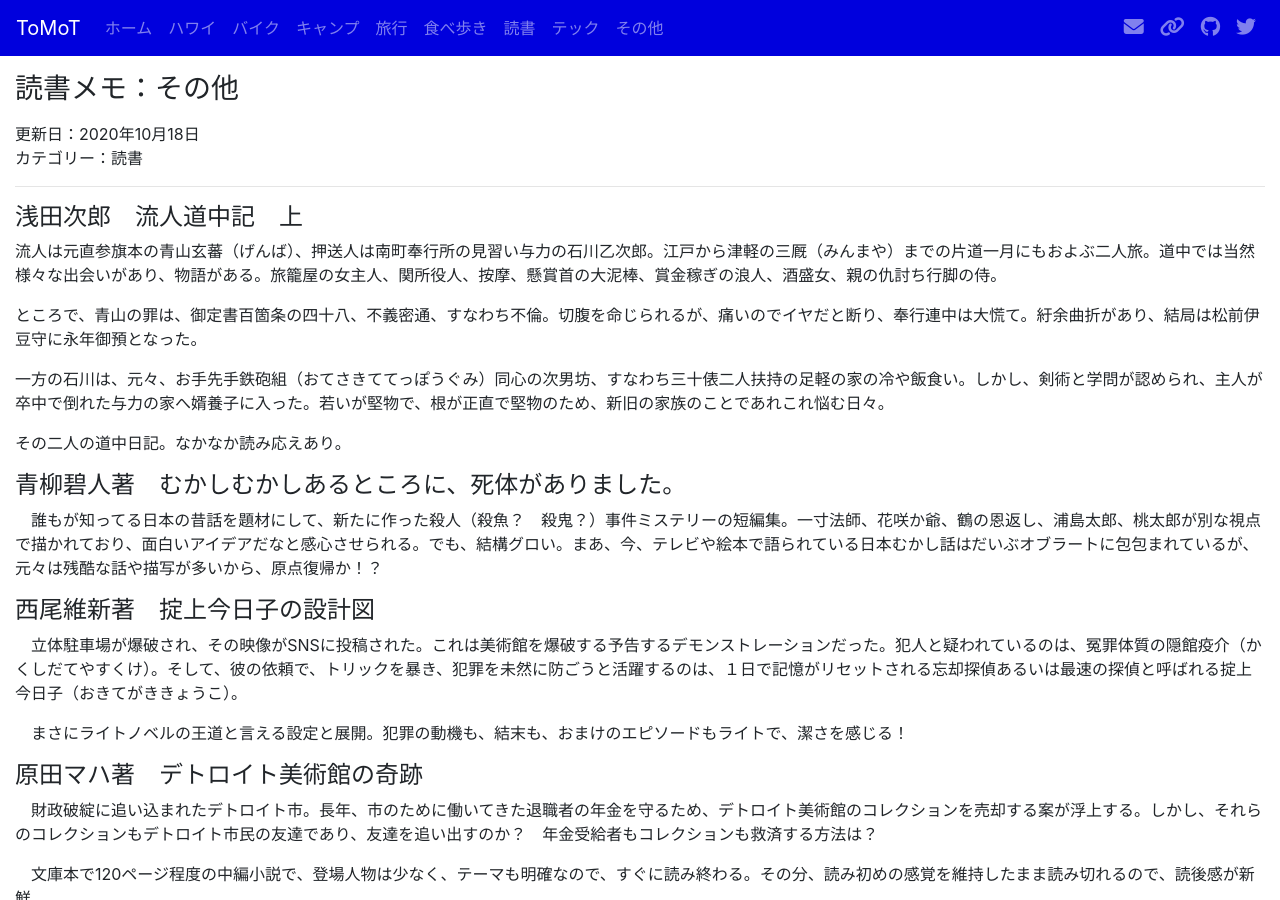
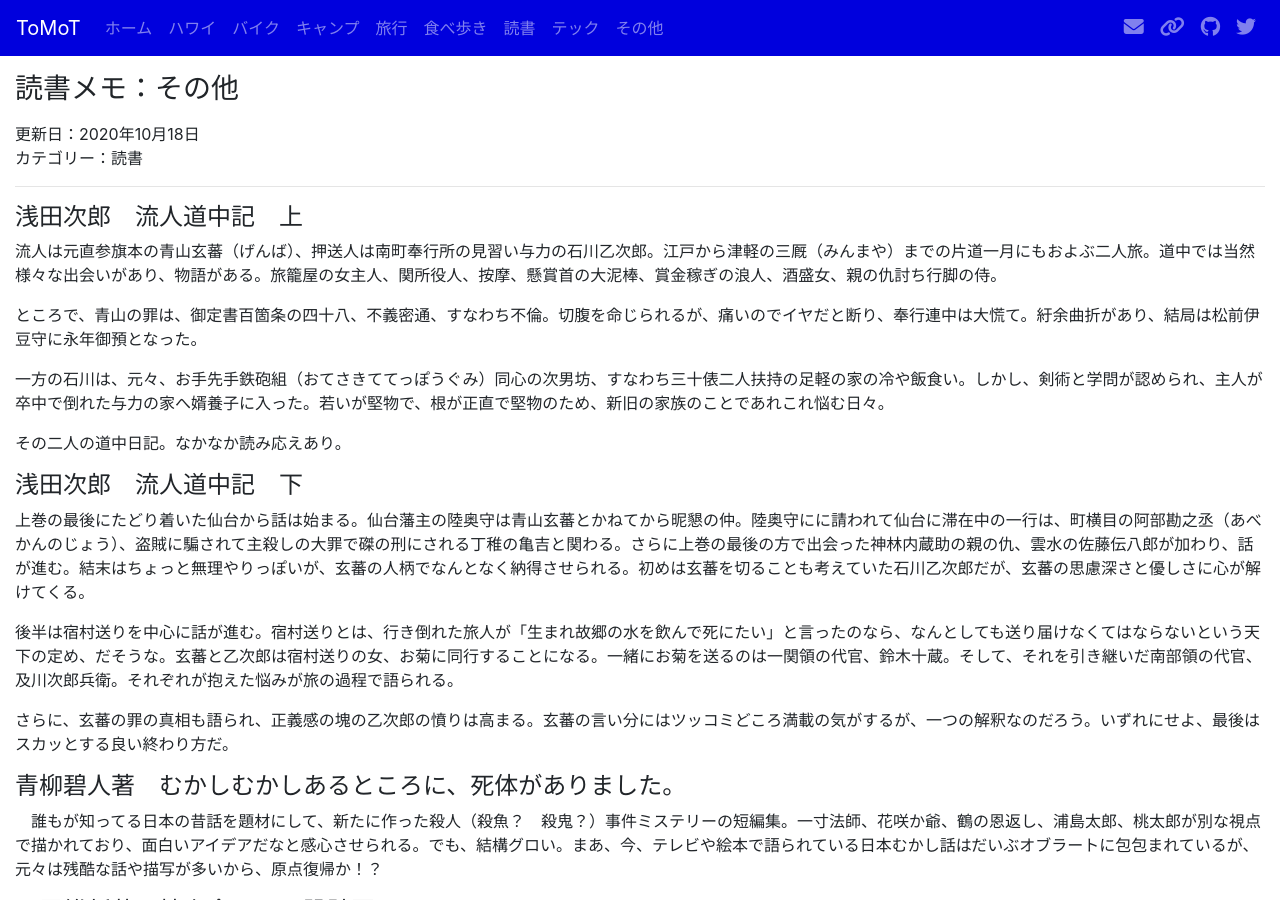
Before and after one commit to tomot/tomot.github.io, a Jekyll site: the page built from pages/book-etc.md, in a window 1280 px wide and 900 px high. Built offline with Jekyll 4.4.1, drawn with Linux system fonts in a browser that asks for light colours; nearby versions of some CDN libraries.

Commit message:
add a book by Asada

```diff
--- a/pages/book-etc.md
+++ b/pages/book-etc.md
@@ -13,6 +13,14 @@ categories: 読書
 一方の石川は、元々、お手先手鉄砲組（おてさきててっぽうぐみ）同心の次男坊、すなわち三十俵二人扶持の足軽の家の冷や飯食い。しかし、剣術と学問が認められ、主人が卒中で倒れた与力の家へ婿養子に入った。若いが堅物で、根が正直で堅物のため、新旧の家族のことであれこれ悩む日々。
 
 その二人の道中日記。なかなか読み応えあり。
+
+#### 浅田次郎　流人道中記　下
+
+上巻の最後にたどり着いた仙台から話は始まる。仙台藩主の陸奥守は青山玄蕃とかねてから昵懇の仲。陸奥守にに請われて仙台に滞在中の一行は、町横目の阿部勘之丞（あべかんのじょう）、盗賊に騙されて主殺しの大罪で磔の刑にされる丁稚の亀吉と関わる。さらに上巻の最後の方で出会った神林内蔵助の親の仇、雲水の佐藤伝八郎が加わり、話が進む。結末はちょっと無理やりっぽいが、玄蕃の人柄でなんとなく納得させられる。初めは玄蕃を切ることも考えていた石川乙次郎だが、玄蕃の思慮深さと優しさに心が解けてくる。
+
+後半は宿村送りを中心に話が進む。宿村送りとは、行き倒れた旅人が「生まれ故郷の水を飲んで死にたい」と言ったのなら、なんとしても送り届けなくてはならないという天下の定め、だそうな。玄蕃と乙次郎は宿村送りの女、お菊に同行することになる。一緒にお菊を送るのは一関領の代官、鈴木十蔵。そして、それを引き継いだ南部領の代官、及川次郎兵衛。それぞれが抱えた悩みが旅の過程で語られる。
+
+さらに、玄蕃の罪の真相も語られ、正義感の塊の乙次郎の憤りは高まる。玄蕃の言い分にはツッコミどころ満載の気がするが、一つの解釈なのだろう。いずれにせよ、最後はスカッとする良い終わり方だ。
 
 #### 青柳碧人著　むかしむかしあるところに、死体がありました。
 
```
Also changed, not shown: book.md (+1 -1 lines), index.md (+1 -1 lines).
